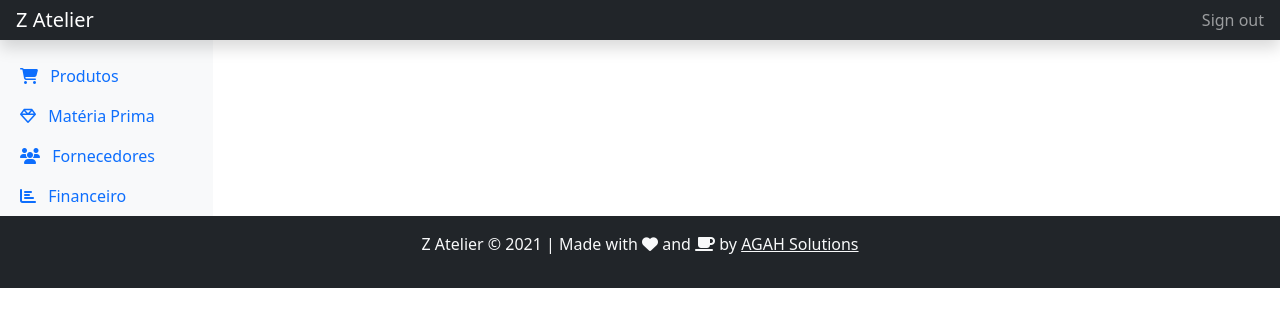
After one commit to h-zanetti/jewelry-manager, a Django app: template webdev/templates/base.html in a window 1280 px wide. The commit adds this page. Shown: the top 327 px of the page. Run offline with Django 3.2, Linux system fonts and the light colour scheme; the template is opened without the code that fills it, so the values that code supplies are empty; some libraries are stand-ins or nearby versions.

Commit message:
Alterado template base da aplicação

```diff
--- /dev/null
+++ b/webdev/templates/base.html
@@ -0,0 +1,113 @@
+<!DOCTYPE html>
+<html lang="en">
+<head>
+    <meta charset="UTF-8">
+    <meta http-equiv="X-UA-Compatible" content="IE=edge">
+    <meta name="viewport" content="width=device-width, initial-scale=1.0">
+    <link href="https://cdn.jsdelivr.net/npm/bootstrap@5.0.0-beta3/dist/css/bootstrap.min.css" rel="stylesheet" integrity="sha384-eOJMYsd53ii+scO/bJGFsiCZc+5NDVN2yr8+0RDqr0Ql0h+rP48ckxlpbzKgwra6" crossorigin="anonymous">
+    <script src="https://kit.fontawesome.com/2f543ddc08.js" crossorigin="anonymous"></script>
+    <title>
+        {% if title %}
+            Gerenciador de Jóias | {{ title }}
+        {% else %}
+            Gerenciador de Jóias
+        {% endif %}
+    </title>
+</head>
+<body class="d-flex flex-column h-100">
+    <style>
+        .form-control {
+            margin-bottom: 5px;
+        }
+    </style>
+
+    <header class="navbar navbar-dark sticky-top bg-dark p-0 shadow">
+        <a class="navbar-brand col-md-3 col-lg-2 me-0 px-3" href="#">Z Atelier</a>
+        <ul class="navbar-nav px-3">
+            <li class="nav-item text-nowrap">
+                <a class="nav-link" href="{% url 'logout' %}">Sign out</a>
+            </li>
+        </ul>
+    </header>
+
+    <div class="flex-shrink-0 h-100">
+        <div class="container-fluid">
+            <div class="row">
+                <nav id="sidebarMenu" class="col-md-3 col-lg-2 d-md-block bg-light sidebar">
+                    <div class="position-sticky pt-3 mb-auto">
+                        <ul class="nav flex-column">
+                            {% if filters %}
+                            <li class="nav-item">
+                                <a class="nav-link px-2" href="#">
+                                    <i class="fas fa-filter me-2"></i>
+                                    Filtros
+                                </a>
+                            </li>
+                            {% endif %}
+                            <li class="nav-item">
+                                <a class="nav-link px-2" data-bs-toggle="collapse" href="#collapseProdutos" role="button" aria-expanded="false" aria-controls="collapseProdutos">
+                                    <i class="fas fa-shopping-cart me-2"></i>
+                                    Produtos
+                                </a>
+                                <div class="collapse" id="collapseProdutos">
+                                    <ul class="list-unstyled ms-4">
+                                        <li class="list-item"><a class="text-decoration-none" href="#">
+                                            <i class="fas fa-list-ul fa-sm me-2"></i>
+                                            Meus Produtos
+                                        </a></li>
+                                        <li class="list-item mt-1"><a class="text-decoration-none" href="#">
+                                            <i class="fas fa-plus-circle fa-sm me-2"></i>
+                                            Novo Produto
+                                        </a></li>
+                                        <li class="list-item mt-1"><a class="text-decoration-none" href="#">
+                                            <i class="fas fa-hammer fa-sm me-2"></i>
+                                            Produzir
+                                        </a></li>
+                                    </ul>
+                                </div>
+                            </li>
+                            <li class="nav-item">
+                                <a class="nav-link px-2" href="#">
+                                    <i class="far fa-gem me-2"></i>
+                                    Matéria Prima
+                                </a>
+                            </li>
+                            <li class="nav-item">
+                                <a class="nav-link px-2" href="#">
+                                    <i class="fas fa-users me-2"></i>
+                                    Fornecedores
+                                </a>
+                            </li>
+                            <li class="nav-item">
+                                <a class="nav-link px-2" href="#">
+                                    <i class="fas fa-chart-bar me-2"></i>
+                                    Financeiro
+                                </a>
+                            </li>
+                        </ul>
+                    </div>
+                </nav>
+
+                <main class="col-md-9 ms-sm-auto col-lg-10 px-md-4">
+                    <div class="d-flex justify-content-between flex-wrap flex-md-nowrap align-items-center pt-3 pb-2 mb-3">
+                        {% block content %}
+                        {% endblock %}
+                    </div>
+                </main>
+            </div>
+        </div>
+    </div>
+
+    <footer class="footer mt-auto py-3 bg-dark text-light text-center">
+        <div class="container">
+          <p>Z Atelier &copy 2021 | Made with <i class="fas fa-heart"></i> and <i class="fas fa-coffee"></i> by
+            <a href="https://agahsolutions.com" class="link-light" target="_blank">AGAH Solutions</a>
+          </p>
+        </div>
+    </footer>
+
+    <script src="https://cdn.jsdelivr.net/npm/@popperjs/core@2.5.4/dist/umd/popper.min.js" integrity="sha384-q2kxQ16AaE6UbzuKqyBE9/u/KzioAlnx2maXQHiDX9d4/zp8Ok3f+M7DPm+Ib6IU" crossorigin="anonymous"></script>
+    <script src="https://cdn.jsdelivr.net/npm/bootstrap@5.0.0-beta1/dist/js/bootstrap.min.js" integrity="sha384-pQQkAEnwaBkjpqZ8RU1fF1AKtTcHJwFl3pblpTlHXybJjHpMYo79HY3hIi4NKxyj" crossorigin="anonymous"></script>
+
+</body>
+</html>
--- a/webdev/users/templates/users/base.html
+++ b/webdev/users/templates/users/base.html
@@ -7,7 +7,7 @@
     <link href="https://cdn.jsdelivr.net/npm/bootstrap@5.0.0-beta3/dist/css/bootstrap.min.css" rel="stylesheet" integrity="sha384-eOJMYsd53ii+scO/bJGFsiCZc+5NDVN2yr8+0RDqr0Ql0h+rP48ckxlpbzKgwra6" crossorigin="anonymous">
     <title>
         {% if title %}
-        Gerenciador de Jóias | {{ title }}
+            Gerenciador de Jóias | {{ title }}
         {% else %}
             Gerenciador de Jóias
         {% endif %}
```
Also changed, not shown: webdev/settings/base.py (+4 -4 lines), webdev/templates/base_form_lg.html (added, +23 -0 lines), webdev/templates/base_form_sm.html (added, +23 -0 lines).
